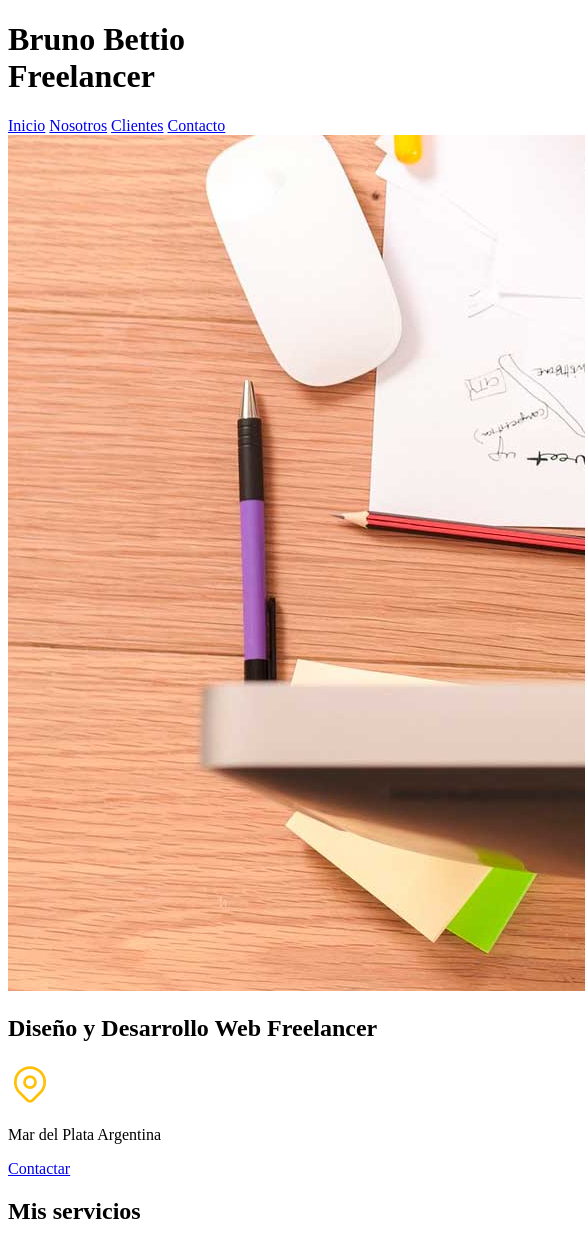
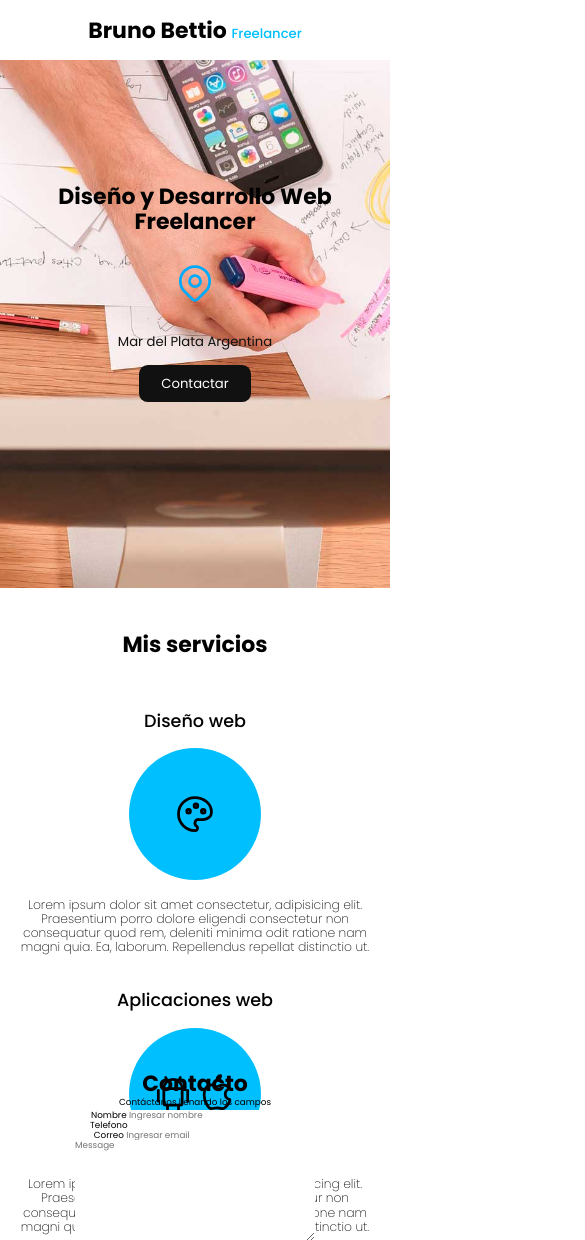
Before and after one commit to Bruno-Code1/freelancer__inicio, a plain HTML site: page index.html in a window 390 px wide. Shown: the top 1240 px of the page, 585 px wide, since content can reach past the window. Drawn offline with Linux system fonts and the light colour scheme.

Commit message:
agregando responsive design, archivo normailze

```diff
--- a/css/style.css
+++ b/css/style.css
@@ -0,0 +1,209 @@
+:root {
+    --primario: deepskyblue;
+    --blanco: #ffffff;
+    --negro: #111111;
+    --rojo: rgb(223, 45, 45);
+    --verde: rgb(51, 201, 51);
+}
+
+* {
+    margin: 0;
+    padding: 0;
+    box-sizing: border-box;
+    text-decoration: none;
+    list-style: none;
+    font-family: 'Poppins', sans-serif;
+    outline: none; border: none;
+}
+
+*::-webkit-scrollbar {
+    height: 5rem;
+    width: 1rem;
+}
+
+*::-webkit-scrollbar-track {
+    background: transparent;
+}
+
+*::-webkit-scrollbar-thumb {
+    background-color: var(--primario);
+    border-radius: .5rem;
+}
+
+html {
+    font-size: 62.5%;
+    scroll-behavior: smooth;
+    scroll-padding-top: 7rem;
+    overflow-x: hidden;
+}
+
+.titulo {
+    text-align: center;
+    font-size: 2.5rem;
+    font-weight: 700;
+    margin: 2rem 0;
+}
+
+.titulo .texto-azul {
+    color: var(--primario);
+    font-size: 1.5rem;
+    font-weight: 500;
+}
+
+section {
+    padding: 2rem;
+}
+
+body {
+    text-align: center;
+}
+
+.contenedor {
+    width: 120rem;
+}
+
+.navegacion__principal {
+    background-color: var(--negro);
+    color: var(--blanco);
+    width: 100vw;
+    height: 7rem;
+    padding: 2.5rem;
+}
+
+.navegacion__principal a {
+    font-size: 1.4rem;
+    color: var(--blanco);
+    font-weight: 400;
+    margin-right: 5rem;
+}
+
+nav a:hover {
+    color: var(--primario);
+}
+
+.btn {
+    padding: 1rem 2.5rem;
+    background-color: var(--negro);
+    color: var(--blanco);
+    border-radius: 1rem;
+    font-size: 1.5rem;
+    cursor: pointer;
+}
+
+#hero {
+    background: url('../image/hero.jpg');
+    background-position: center center;
+    background-size: cover;
+    width: 100vw;
+    height: 60rem;
+    position: relative;
+}
+
+.contenido-hero {
+    position: absolute;
+    top: 9rem; right: 0; left: 0;
+    width: 100%;
+    height: 100%;
+}
+
+#hero .contenido-hero h2 {
+    font-size: 2.5rem;
+    font-weight: 700;
+}
+
+#hero .contenido-hero p {
+    margin: 3rem 0;
+    color: var(--negro);
+    font-size: 1.5rem;
+    font-weight: 400;
+}
+
+h2 {
+    font-size: 2.5rem;
+    font-weight: 700;
+    margin-top: 5rem;
+}
+
+main {
+    width: 100vw;
+    height: 40rem;
+    padding-top: 4rem;
+    display: flex;
+    align-items: start;
+    justify-content: center;
+}
+
+main section {
+    display: flex;
+    align-items: center;
+    justify-content: center;
+    flex-direction: column;
+    gap: 2rem;
+}
+
+main section h3 {
+    font-size: 2rem;
+    font-weight: 500;
+}
+
+main section p {
+    font-size: 1.4rem;
+    font-weight: 200;
+    color: var(--negro);
+    flex-wrap: wrap;
+}
+
+main div {
+    background-color: var(--primario);
+    width: 15rem;
+    height: 15rem;
+    border-radius: 50%;
+    display: flex;
+    align-items: center;
+    justify-content: center;
+}
+
+footer {
+    text-align: center;
+}
+
+footer p {
+    font-size: 2rem;
+    font-weight: 400;
+    color: var(--negro);
+}
+
+
+
+
+
+/*=========MEDIA QUERIES=========*/
+
+@media (max-width: 1400px) {
+
+}
+
+@media (max-width: 768px) {
+    html {
+        font-size: 55%;
+    }
+    .navegacion__principal {
+        height: auto;
+        position: absolute;
+        display: flex;
+        flex-direction: column;
+        transition: .3s ease top;
+        gap: 4rem;
+        transform: scale(0);
+    }
+    .navegacion__principal a {
+        font-size: 2rem;
+        font-weight: 400;
+    }
+    main  {
+        flex-wrap: wrap;
+    }
+}
+@media (max-width: 450px) {
+
+}
--- a/index.html
+++ b/index.html
@@ -4,46 +4,47 @@
     <meta charset="UTF-8">
     <meta name="viewport" content="width=device-width, initial-scale=1.0">
     <title>Freelancer-Init</title>
+    <link rel="preload" href="css/normalize.css" as="style">
+    <link rel="stylesheet" href="css/normalize.css">
+    <link rel="preload" href="css/style.css" as="style">
     <link rel="stylesheet" href="css/style.css">
-    <style>
-
-    </style>
+    <link rel="preconnect" href="https://fonts.googleapis.com">
+    <link rel="preconnect" href="https://fonts.gstatic.com" crossorigin>
+    <link href="https://fonts.googleapis.com/css2?family=Poppins:wght@100;200;300;400;500;600;700;800;900&display=swap" rel="stylesheet">
 </head>
 <body>
     <header>
-        <h1>Bruno Bettio <br>Freelancer</h1>
+        <h1 class="titulo">Bruno Bettio <span class="texto-azul">Freelancer</span></h1>
     </header>
 
-    <nav>
+    <nav class="navegacion__principal contenedor">
         <a href="index.html">Inicio</a>
         <a href="#nosotros">Nosotros</a>
         <a href="#clientes">Clientes</a>
         <a href="#contacto">Contacto</a>
     </nav>
 
-    <img src="image/hero.jpg" alt="hero-image">
-
-    <section>
+    <section id="hero">
+       <div class="contenido-hero">
             <h2>Diseño y Desarrollo Web Freelancer</h2>
             <p>
-            <svg xmlns="http://www.w3.org/2000/svg" class="icon icon-tabler icon-tabler-map-pin" width="44" height="44" viewBox="0 0 24 24" stroke-width="1.5" stroke="#ffc107" fill="none" stroke-linecap="round" stroke-linejoin="round">
+                <svg xmlns="http://www.w3.org/2000/svg" class="icon icon-tabler icon-tabler-map-pin" width="44" height="44" viewBox="0 0 24 24" stroke-width="1.5" stroke="#00abfb" fill="none" stroke-linecap="round" stroke-linejoin="round">
                     <path stroke="none" d="M0 0h24v24H0z" fill="none"/>
                     <path d="M9 11a3 3 0 1 0 6 0a3 3 0 0 0 -6 0" />
                     <path d="M17.657 16.657l-4.243 4.243a2 2 0 0 1 -2.827 0l-4.244 -4.243a8 8 0 1 1 11.314 0z" />
                 </svg>
             </p>
             <p>Mar del Plata Argentina</p>
-
-        <a href="#">Contactar</a>
+            <a href="#" class="btn">Contactar</a>
+       </div>
     </section>
 
 
-
+    <h2>Mis servicios</h2>
     <main>
-        <h2>Mis servicios</h2>
-
-       <section>
+       <section id="clientes">
                 <h3>Diseño web</h3>
+            <div>
                 <svg xmlns="http://www.w3.org/2000/svg" class="icon icon-tabler icon-tabler-palette" width="44" height="44" viewBox="0 0 24 24" stroke-width="1.5" stroke="#000000" fill="none" stroke-linecap="round" stroke-linejoin="round">
                     <path stroke="none" d="M0 0h24v24H0z" fill="none"/>
                     <path d="M12 21a9 9 0 0 1 0 -18c4.97 0 9 3.582 9 8c0 1.06 -.474 2.078 -1.318 2.828c-.844 .75 -1.989 1.172 -3.182 1.172h-2.5a2 2 0 0 0 -1 3.75a1.3 1.3 0 0 1 -1 2.25" />
@@ -51,11 +52,12 @@
                     <path d="M12.5 7.5m-1 0a1 1 0 1 0 2 0a1 1 0 1 0 -2 0" />
                     <path d="M16.5 10.5m-1 0a1 1 0 1 0 2 0a1 1 0 1 0 -2 0" />
                 </svg>
+            </div>
             <p>Lorem ipsum dolor sit amet consectetur, adipisicing elit. Praesentium porro dolore eligendi consectetur non consequatur quod rem, deleniti minima odit ratione nam magni quia. Ea, laborum. Repellendus repellat distinctio ut.</p>
        </section>
-
         <section>
             <h3>Aplicaciones web</h3>
+            <div>
                 <svg xmlns="http://www.w3.org/2000/svg" class="icon icon-tabler icon-tabler-brand-android" width="44" height="44" viewBox="0 0 24 24" stroke-width="1.5" stroke="#000000" fill="none" stroke-linecap="round" stroke-linejoin="round">
                     <path stroke="none" d="M0 0h24v24H0z" fill="none"/>
                     <path d="M4 10l0 6" />
@@ -71,11 +73,12 @@
                     <path d="M9 7c-3 0 -4 3 -4 5.5c0 3 2 7.5 4 7.5c1.088 -.046 1.679 -.5 3 -.5c1.312 0 1.5 .5 3 .5s4 -3 4 -5c-.028 -.01 -2.472 -.403 -2.5 -3c-.019 -2.17 2.416 -2.954 2.5 -3c-1.023 -1.492 -2.951 -1.963 -3.5 -2c-1.433 -.111 -2.83 1 -3.5 1c-.68 0 -1.9 -1 -3 -1z" />
                     <path d="M12 4a2 2 0 0 0 2 -2a2 2 0 0 0 -2 2" />
                 </svg>
+            </div>
             <p>Lorem ipsum dolor sit amet consectetur, adipisicing elit. Praesentium porro dolore eligendi consectetur non consequatur quod rem, deleniti minima odit ratione nam magni quia. Ea, laborum. Repellendus repellat distinctio ut.</p>
         </section>
-
         <section>
             <h3>E-Commerce</h3>
+            <div>
                 <svg xmlns="http://www.w3.org/2000/svg" class="icon icon-tabler icon-tabler-credit-card" width="44" height="44" viewBox="0 0 24 24" stroke-width="1.5" stroke="#000000" fill="none" stroke-linecap="round" stroke-linejoin="round">
                     <path stroke="none" d="M0 0h24v24H0z" fill="none"/>
                     <path d="M3 5m0 3a3 3 0 0 1 3 -3h12a3 3 0 0 1 3 3v8a3 3 0 0 1 -3 3h-12a3 3 0 0 1 -3 -3z" />
@@ -83,11 +86,13 @@
                     <path d="M7 15l.01 0" />
                     <path d="M11 15l2 0" />
                 </svg>
+            </div>
             <p>Lorem ipsum dolor sit amet consectetur, adipisicing elit. Praesentium porro dolore eligendi consectetur non consequatur quod rem, deleniti minima odit ratione nam magni quia. Ea, laborum. Repellendus repellat distinctio ut.</p>
         </section>
     </main>
 
-    <section>
+    <section id="contacto">
+
         <h2>Contacto</h2>
         <form action="" method="post" enctype="multipart/form-data">
            <fieldset>
@@ -114,7 +119,7 @@
                 </div>
 
                 <div>
-                    <input type="submit" value="Enviar">
+                    <input class="btn" type="submit" value="Enviar">
                 </div>
 
             </fieldset>
```
Also changed, not shown: css/normalize.css (added). Lines whose indentation alone changed are shown as unchanged.
